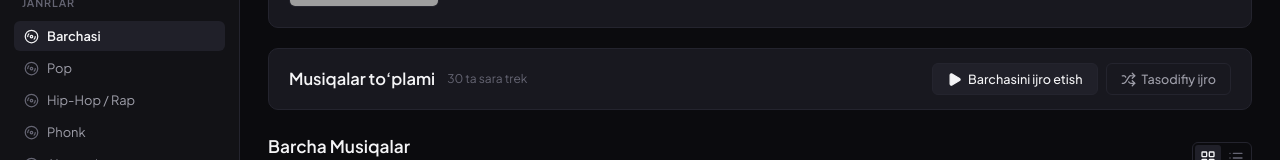
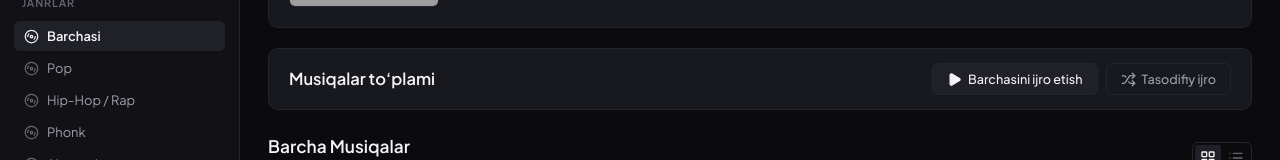
Before and after one commit to itilmhubitclasses-glitch/MusicFy, a React (Vite) app: page / in a window 1280 px wide. Shown: the part 248-408 px from the top of the page. Built offline with nearby package versions, Linux system fonts and the light colour scheme; grey boxes are pictures that could not be loaded.

Commit message:
allupDatee

```diff
--- a/src/components/banner/Banner.jsx
+++ b/src/components/banner/Banner.jsx
@@ -24,7 +24,6 @@ const Banner = () => {
       <div className="banner-card">
         <div className="banner-left">
           <h2 className="banner-heading">Musiqalar to‘plami</h2>
-          <span className="banner-count">{songs.length} ta sara trek</span>
         </div>
 
         <div className="banner-controls">
```
